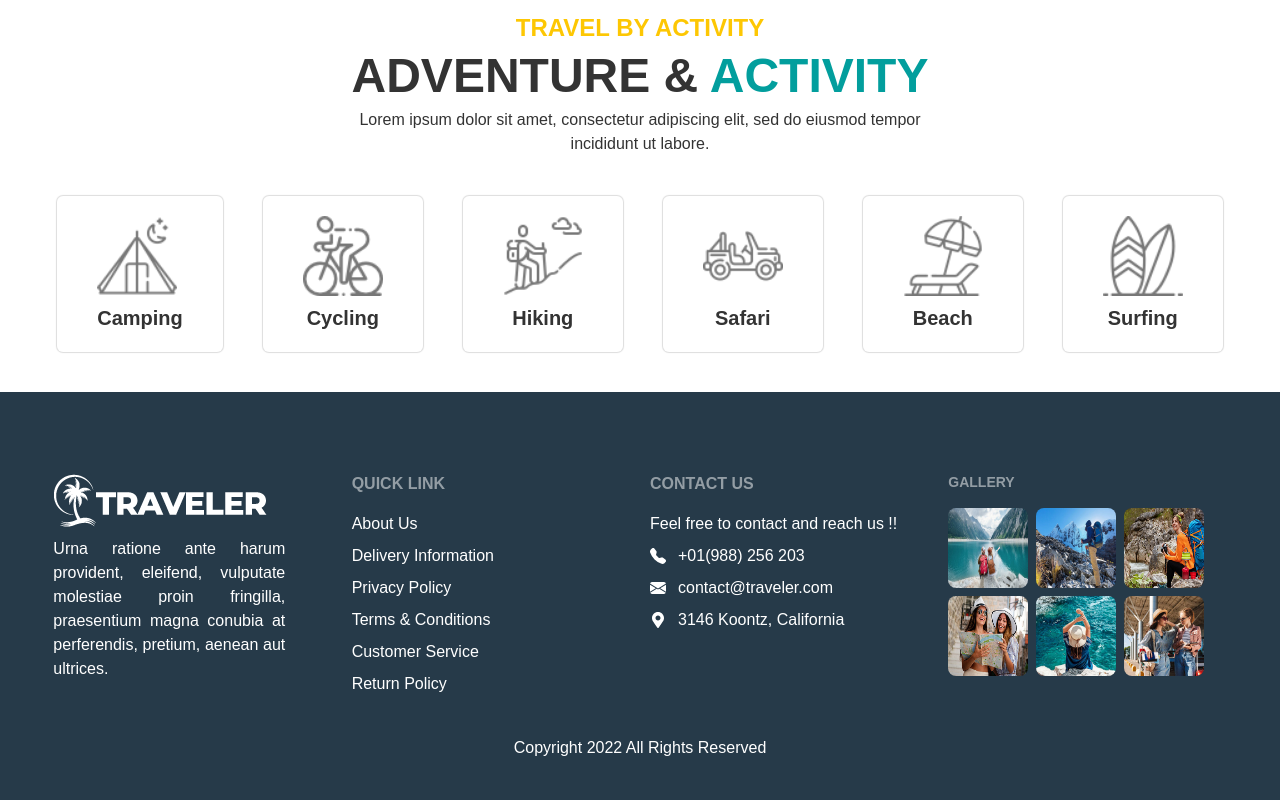
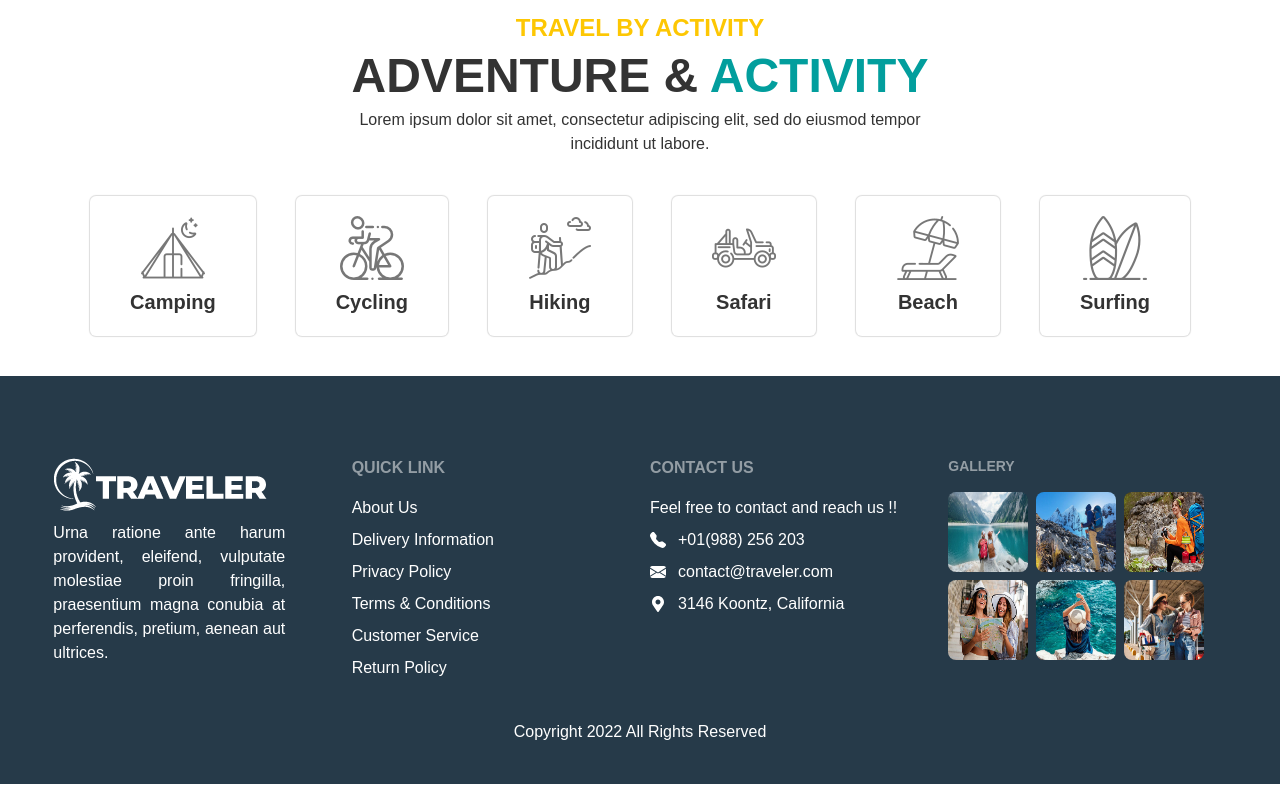
Before and after one commit to ismailjosim/traveler-client, a React (Create React App) app: page / in a window 1280 px wide. Shown: the part 2611-3411 px from the top of the page. Built offline with nearby package versions, Linux system fonts and the light colour scheme; no server answers.

Commit message:
categories animation added

```diff
--- a/src/components/Home/HomeSections/Activity.js
+++ b/src/components/Home/HomeSections/Activity.js
@@ -55,8 +55,8 @@ const Activity = () => {
             <SectionHeading heading={heading} />
             <div className='flex justify-center items-center gap-10'>
                 {
-                    data.map(activity => <div className='bottom_animation px-10 py-5 rounded-md shadow-md bg-white text-center'>
-                        <img className='w-20 h-20' src={activity.img} alt={activity.title} />
+                    data.map(activity => <div className='bottom_animation px-10 py-5 rounded-md shadow-md bg-white text-center flex flex-col justify-center items-center'>
+                        <img className='w-16 h-16' src={activity.img} alt={activity.title} />
                         <h3 className=' text-xl font-bold capitalize mt-2'>{activity.title}</h3>
                     </div>
                     )
--- a/src/styles/Custom.css
+++ b/src/styles/Custom.css
@@ -87,7 +87,7 @@
 
 }
 
-.bottom_animation:hover .why-us-content .icon {
+.bottom_animation:hover .bottom_animation .icon {
     color: #fff !important;
     transition-delay: .5s;
     transition: all ease-in-out .8s;
@@ -95,8 +95,7 @@
 }
 
 .bottom_animation:hover::before {
-    color: #fff !important;
-    height: 100%;
+    width: 100%;
     transition: all ease-in-out .5s;
 }
 
@@ -105,9 +104,9 @@
     position: absolute;
     left: 0;
     bottom: 0;
-    height: 0;
-    width: 100%;
-    background: #029e9d;
-    transition: all ease-in-out .5s;
-    z-index: -1;
+    width: 0;
+    height: 3px;
+    transition: all ease-in-out 0.5s;
+    background: #029e9d !important;
+    cursor: pointer;
 }
```
